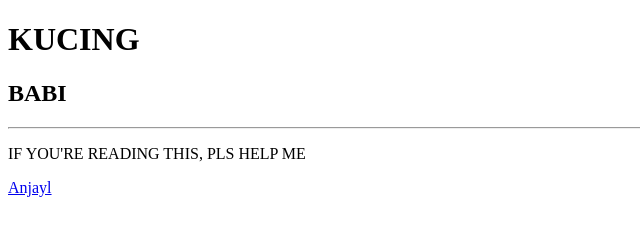
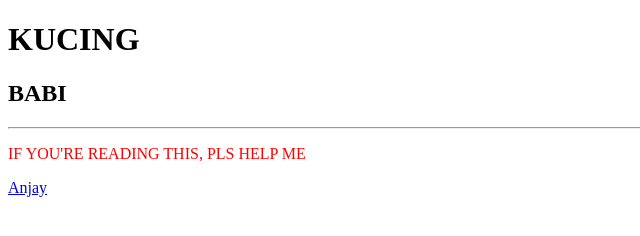
Before and after one commit to samuelchristofel/gittutorial, a plain HTML site: page index.html in a window 1280 px wide. Shown: the whole page, without its empty margins (0-640 px from the left). Drawn offline with Linux system fonts and the light colour scheme.

Commit message:
Adding color to paragraph

```diff
--- a/index.html
+++ b/index.html
@@ -9,7 +9,7 @@
     <h1>KUCING</h1>
     <h2>BABI</h2>
     <hr>
-    <p>IF YOU'RE READING THIS, PLS HELP ME</p>
-    <a href="google.com">Anjayl</a>
+    <p style="color: red;">IF YOU'RE READING THIS, PLS HELP ME</p>
+    <a href="google.com">Anjay</a>
 </body>
 </html>
```
